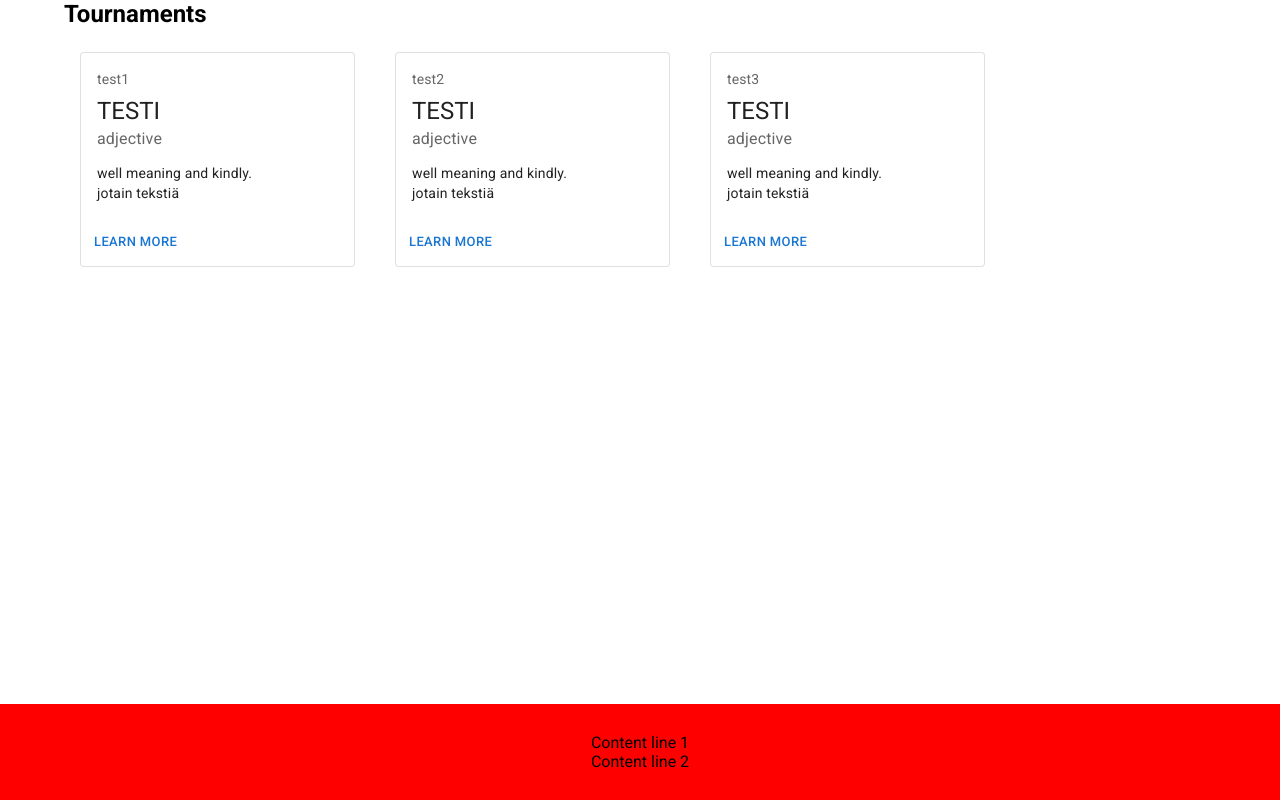
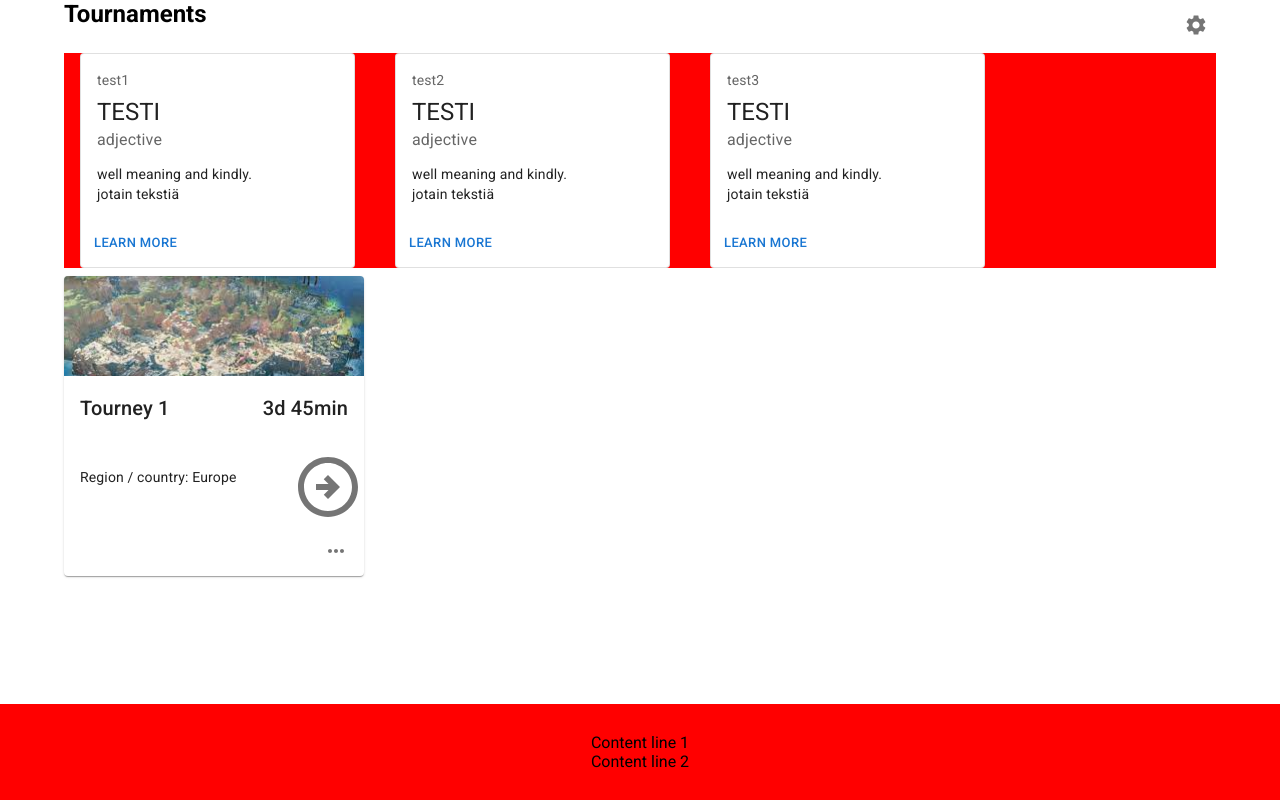
Before and after one commit to ktatu/tourneystreams-frontend, a React (Create React App) app: page / in a window 1280 px wide. Built offline with nearby package versions, Linux system fonts and the light colour scheme.

Commit message:
Popup-menu components

```diff
--- a/src/components/ListMenu.tsx
+++ b/src/components/PopupMenu.tsx
@@ -3,7 +3,7 @@ import IconButton from "@mui/material/IconButton"
 import Menu from "@mui/material/Menu"
 import Box from "@mui/material/Box"
 
-const ListMenu = ({
+const PopupMenu = ({
     menuIcon,
     menuContent,
 }: {
@@ -34,4 +34,4 @@ const ListMenu = ({
     )
 }
 
-export default ListMenu
+export default PopupMenu
--- a/src/components/TourneyCard.tsx
+++ b/src/components/TourneyCard.tsx
@@ -13,6 +13,7 @@ import {
     Divider,
     IconButton,
     Menu,
+    MenuList,
     MenuItem,
     Typography,
 } from "@mui/material"
@@ -20,7 +21,7 @@ import {
 import Grid from "@mui/material/Unstable_Grid2"
 import React from "react"
 
-import ListMenu from "./ListMenu"
+import PopupMenu from "./PopupMenu"
 
 const TourneyCard = ({ tourneyName }: { tourneyName: string }) => {
     return (
@@ -71,7 +72,7 @@ const TourneyCard = ({ tourneyName }: { tourneyName: string }) => {
                 </Box>
             </CardContent>
             <CardActions sx={{ display: "flex", justifyContent: "flex-end" }}>
-                <ListMenu
+                <PopupMenu
                     menuIcon={<MoreHoriz />}
                     menuContent={<CardMenuContent />}
                 />
@@ -82,7 +83,7 @@ const TourneyCard = ({ tourneyName }: { tourneyName: string }) => {
 
 const CardMenuContent = () => {
     return (
-        <>
+        <MenuList>
             <MenuItem>
                 <HomeOutlined
                     width={25}
@@ -99,7 +100,7 @@ const CardMenuContent = () => {
                 />{" "}
                 Liquipedia
             </MenuItem>
-        </>
+        </MenuList>
     )
 }
 
--- a/src/pages/Home.tsx
+++ b/src/pages/Home.tsx
@@ -1,6 +1,23 @@
-import React, { useState } from "react"
+import React, {
+    useCallback,
+    useEffect,
+    useState,
+    useRef,
+    MutableRefObject,
+} from "react"
 //import Grid from "@mui/material/Unstable_Grid2"
-import { Box, Button, Stack } from "@mui/material"
+import {
+    Box,
+    Button,
+    Checkbox,
+    ListItemIcon,
+    MenuItem,
+    MenuList,
+    ListItemText,
+    Stack,
+    FormGroup,
+    FormControlLabel,
+} from "@mui/material"
 
 import { TourneyListEntry } from "../components/TourneyListEntry"
 
@@ -16,6 +33,9 @@ import chunk from "lodash.chunk"
 import useEmblaCarousel from "embla-carousel-react"
 import "./Home.css"
 
+import SettingsIcon from "@mui/icons-material/Settings"
+import PopupMenu from "../components/PopupMenu"
+
 export const homeLoader = async () => {
     //return await tourneyEntriesService.getAll()
     return null
@@ -25,51 +45,104 @@ interface TestProps {
     text: string
 }
 
-/*
-embla-carousel.com
-
-jos https://github.com/davidjerleke/embla-carousel/issues/387
-on ongelma, niin workaround: https://stackoverflow.com/questions/6131051/is-it-possible-to-find-out-what-is-the-monitor-frame-rate-in-javascript
-*/
-
 const Home = () => {
-    const [cardProps, setCardProps] = useState<TestProps[]>([{ text: "test1" }, { text: "test2" }, { text: "test3" }, { text: "test4" }, { text: "test5" }, { text: "test3" }, { text: "test3" }])
-
+    const [cardProps, setCardProps] = useState<TestProps[]>([
+        { text: "test1" },
+        { text: "test2" },
+        { text: "test3" },
+        { text: "test4" },
+        { text: "test5" },
+        { text: "test3" },
+        { text: "test3" },
+    ])
 
     return (
-        <Stack spacing={3}>
+        <Stack spacing={1}>
+            <Box
+                display="flex"
+                flexDirection="row"
+                justifyContent="space-between"
+            >
                 <h2>Tournaments</h2>
+                <PopupMenu
+                    menuIcon={<SettingsIcon sx={{ marginTop: "5px" }} />}
+                    menuContent={<GameOptionsMenuContent />}
+                />
+            </Box>
             <Carousel />
+            <TourneyCard tourneyName="Tourney 1" />
         </Stack>
     )
 }
 
+const GameOptionsMenuContent = () => {
+    const apexRef = useRef() as any
+
+    const handleCheckboxToggle = (refName: string) => {
+        if (refName === "apex") {
+            console.log(apexRef.current)
+        }
+    }
+
+    return (
+        <MenuList>
+            <MenuItem onClick={() => handleCheckboxToggle("apex")}>
+                <ListItemIcon>
+                    <SettingsIcon fontSize="small" />
+                </ListItemIcon>
+                <ListItemText>Apex Legends</ListItemText>
+                <Checkbox ref={apexRef} />
+            </MenuItem>
+            <MenuItem>
+                <ListItemIcon>
+                    <SettingsIcon fontSize="small" />
+                </ListItemIcon>
+                <ListItemText>StarCraft 2</ListItemText>
+                <Checkbox />
+            </MenuItem>
+        </MenuList>
+    )
+}
+
 const Carousel = () => {
-    const [carouselRef] = useEmblaCarousel()
-    const [cardProps, setCardProps] = useState<TestProps[]>([{ text: "test1" }, { text: "test2" }, { text: "test3" }, { text: "test4" }, { text: "test5" }, { text: "test3" }, { text: "test3" }])
+    const [emblaRef, emblaApi] = useEmblaCarousel()
+    const [cardProps, setCardProps] = useState<TestProps[]>([
+        { text: "test1" },
+        { text: "test2" },
+        { text: "test3" },
+        { text: "test4" },
+        { text: "test5" },
+        { text: "test3" },
+        { text: "test3" },
+    ])
     const [scrollNextEnabled, setSCrollNextEnabled] = useState(false)
 
+    const scrollNext = useCallback(() => {
+        return emblaApi && emblaApi.scrollNext()
+    }, [emblaApi])
+
     return (
-        <>
-            <div className="carousel" ref={carouselRef}>
+        <Box bgcolor="red">
+            <div
+                className="carousel"
+                ref={emblaRef}
+            >
                 <div className="carousel_container">
-                    {chunk(cardProps, 3)
-                        .map((propArray, mapIndex) =>
+                    {chunk(cardProps, 3).map((propArray, mapIndex) => (
                         <Box
                             className="carousel_slide"
                             key={mapIndex}
                         >
                             <CarouselSlideBox cardProps={propArray} />
                         </Box>
-                        )
-                    }
+                    ))}
                 </div>
             </div>
-      </>
+        </Box>
     )
 }
 
-// <Button onClick={scrollNext} enabled={scrollNextEnabled} />
+// <Button onClick={scrollNext} enabled={scrollNextEnabled}>next</Button>
 
 const CarouselSlideBox = ({ cardProps }: { cardProps: TestProps[] }) => {
     return (
@@ -80,12 +153,14 @@ const CarouselSlideBox = ({ cardProps }: { cardProps: TestProps[] }) => {
         >
             {cardProps.map((props: TestProps, mapIndex) => {
                 return (
-                    <OutlinedCard key={mapIndex} text={props.text} />
+                    <OutlinedCard
+                        key={mapIndex}
+                        text={props.text}
+                    />
                 )
             })}
         </Box>
     )
 }
 
-
 export default Home
```
Also changed, not shown: ajankaytto.txt. Lines whose indentation alone changed are shown as unchanged.
